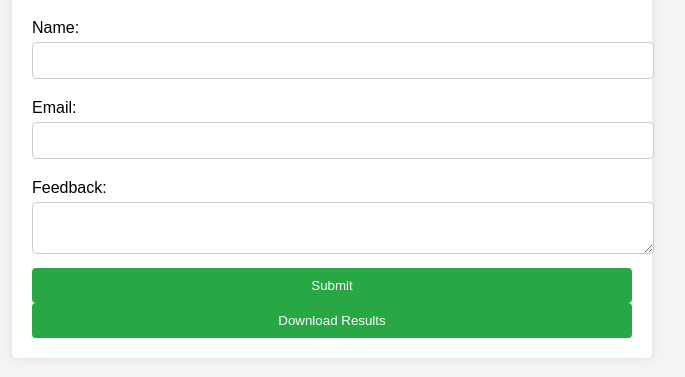
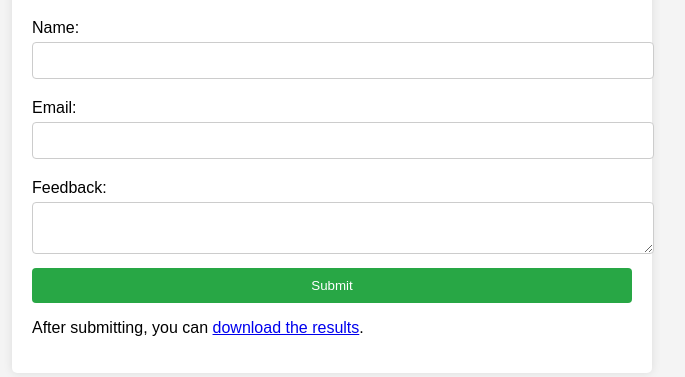
Before and after one commit to enmamachi/survey, a website: page public/index.html in a window 1280 px wide. Shown: the part 101-478 px from the top of the page, without its empty margins (308-993 px from the left). Drawn offline with Linux system fonts and the light colour scheme.

Commit message:
Update index.html

```diff
--- a/public/index.html
+++ b/public/index.html
@@ -21,7 +21,7 @@
 
             <button type="submit">Submit</button>
         </form>
-        <button id="download-btn">Download Results</button>
+        <p>After submitting, you can <a href="download.html">download the results</a>.</p>
     </div>
     <script src="script.js"></script>
 </body>
```
